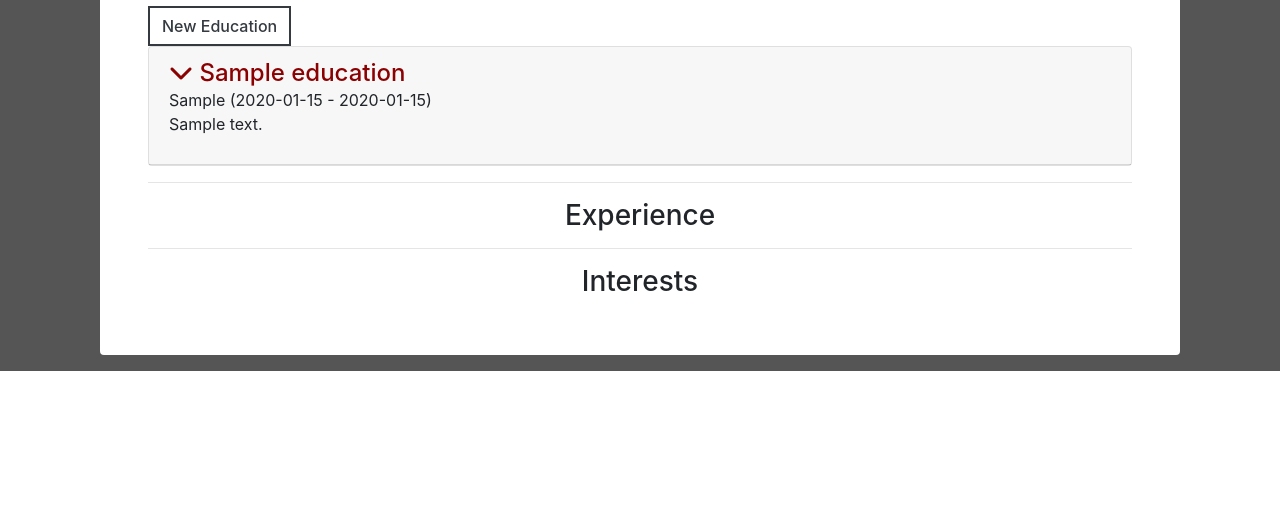
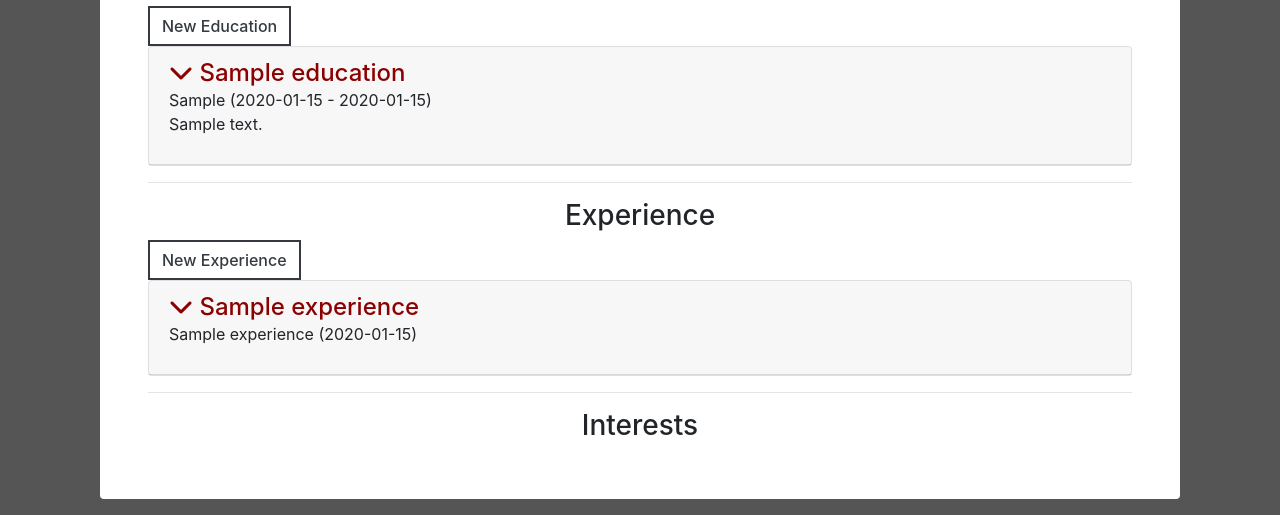
Before and after one commit to WillEdMatsypie/bridging-coursework, a Django app: page /cv/ in a window 1280 px wide. Shown: the part 620-1135 px from the top of the page. Before the commit the page ends 991 px from the top, so only its background shows below. Run offline with Django 3.2, Linux system fonts and the light colour scheme; a user stored in the database is signed in; tables that the repository leaves empty hold one stand-in row (values such as "Sample post"); some libraries are stand-ins or nearby versions.

Commit message:
Created HTML for experience section to make functional-tests pass

```diff
--- a/cv/templates/cv/cv.html
+++ b/cv/templates/cv/cv.html
@@ -67,7 +67,31 @@
                 {% endfor %}
             </div>
             <hr>
-            <h3 class="section-header">Experience</h3>
+            <div id="experience-section">
+                <h3 class="section-header">Experience</h3>
+                {% if user.is_authenticated %}
+                    <a class="btn btn-outline-dark" href="{% url 'experience_new' %}" id="new-experience">New Experience</span></a>
+                {% endif %}
+                {% for item in experience %}
+                    <div class="card">
+                        <div class="card-header collapse-head collapsed" data-toggle="collapse" data-target="#collapseExperience{{item.pk}}" aria-expanded="false" aria-controls="collapseExperience{{item.pk}}" onclick="showToggle()" >
+                            <h2 class="mb-0" style="font-size: x-large; color: darkred;">
+                                <i class="fa icon-switch fa-chevron-down"></i> {{item.title}}
+                            </h2>
+                            <p>{{item.subtitle}} ({{item.date}})</p>
+                        </div>
+                        <div id="collapseExperience{{item.pk}}" class="collapse">
+                            <div class="card-body">
+                                {{item.text|linebreaksbr}}
+                                <br>
+                                {% if user.is_authenticated %}
+                                    <a class="btn btn-outline-dark delete_btn" href="{% url 'experience_remove' pk=item.pk %}">Delete</span></a>
+                                {% endif %}
+                            </div>
+                        </div>
+                    </div>
+                {% endfor %}
+            </div>
             <hr>
             <h3 class="section-header">Interests</h3>
         </div>
```
